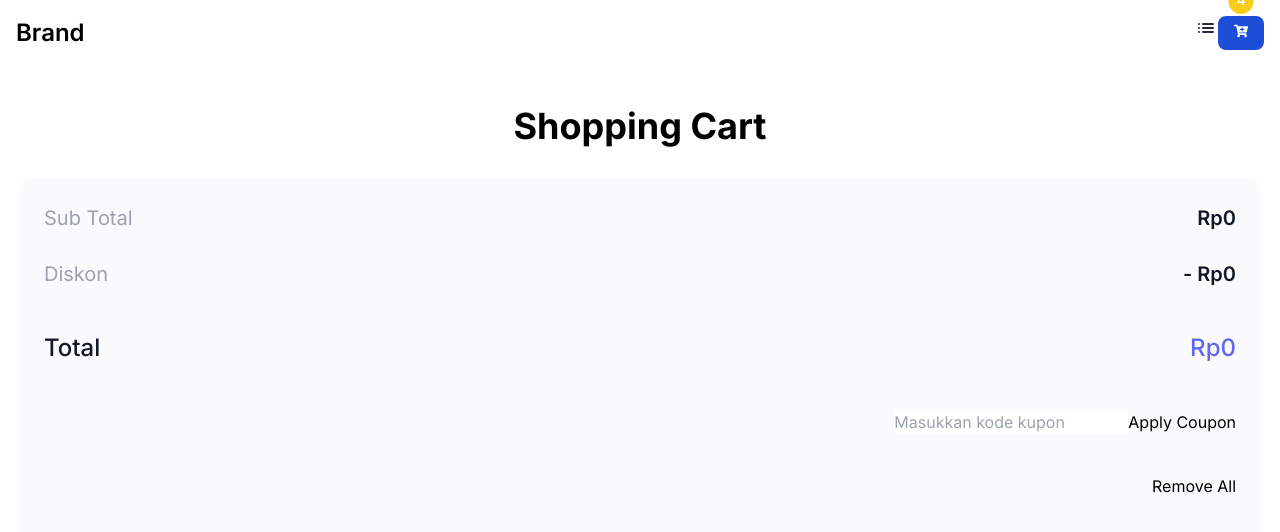
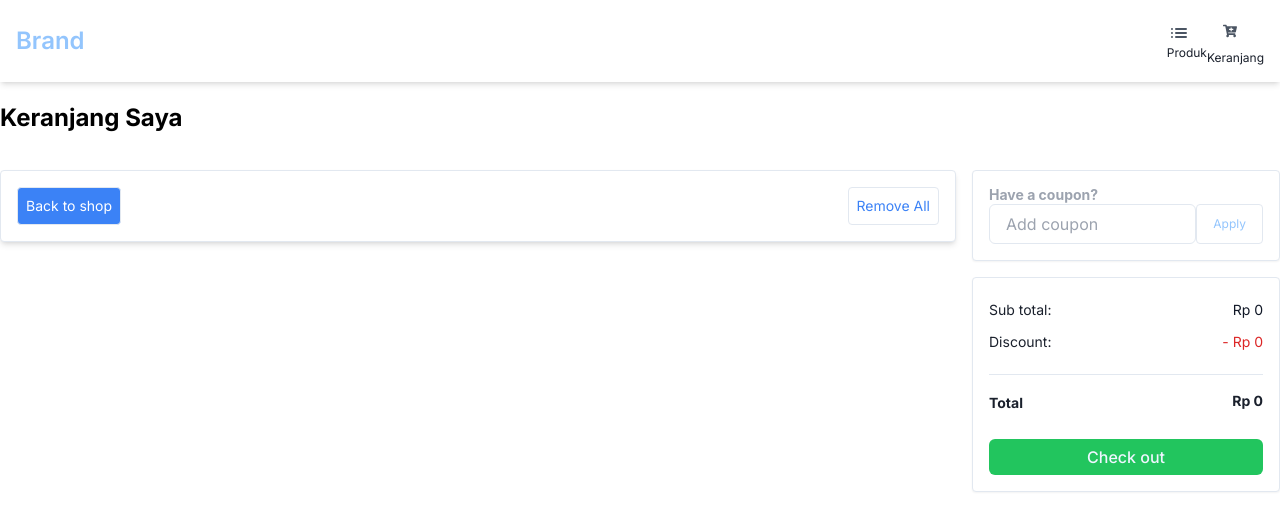
Before and after one commit to nadiyahatkh/blog-project, a Next.js app: page /cart in a window 1280 px wide. Shown: the top 532 px of the page. Built offline with nearby package versions, Linux system fonts and the light colour scheme.

Commit message:
repair view cart

```diff
--- a/app/cart/page.js
+++ b/app/cart/page.js
@@ -1,6 +1,30 @@
 'use client'
 import { useState, useEffect } from 'react';
 import CartItem from '../components/CartItems';
+import {
+  Box,
+  Button,
+  Card,
+  CardHeader,
+  CardBody,
+  CardFooter,
+  FormControl,
+  FormLabel,
+  Heading,
+  Input,
+  Modal,
+  ModalOverlay,
+  ModalContent,
+  ModalHeader,
+  ModalFooter,
+  ModalBody,
+  ModalCloseButton,
+  Stack,
+  StackDivider,
+  Text
+} from '@chakra-ui/react';
+import Link from 'next/link';
+import { formatCurrency } from '../utils/formatCurrency';
 
 
 const Cart = () => {
@@ -50,19 +74,14 @@ const Cart = () => {
 
 
   const handleApplyCoupon = () => {
-    // Misalkan Anda memiliki beberapa kode kupon yang valid
     const validCoupons = ['DISCOUNT10', 'SALE20'];
-
-    // Periksa apakah kode kupon yang dimasukkan pengguna ada di daftar kupon valid
     if (validCoupons.includes(couponCode)) {
-      // Terapkan diskon sesuai dengan kupon yang dimasukkan
       if (couponCode === 'DISCOUNT10') {
-        setDiscount(100); // Diskon sebesar 10
+        setDiscount(100);
       } else if (couponCode === 'SALE20') {
-        setDiscount(20); // Diskon sebesar 20
+        setDiscount(20);
       }
     } else {
-      // Tampilkan pesan kesalahan jika kupon tidak valid
       alert('Kode kupon tidak valid');
     }
   };
@@ -76,8 +95,8 @@ const Cart = () => {
   };
 
   const removeAllItems = () => {
-    localStorage.removeItem('cart'); // Menghapus keranjang dari local storage
-    setCart([]); // Menghapus semua item dari state keranjang
+    localStorage.removeItem('cart');
+    setCart([]);
     setTotalPrice(0);
     setDiscount(0);
   };
@@ -85,14 +104,52 @@ const Cart = () => {
 
 
   return (
-    <div className="py-10 relative">
-
-      <div className="w-full max-w-7xl px-4 md:px-5 lg-6 mx-auto">
-      <h2 class="title font-manrope font-bold text-4xl leading-10 mb-8 text-center text-black">Shopping Cart</h2>
-      {cart.map(product => (
-        <CartItem key={product.cartId} product={product} removeFromCart={removeFromCart} updateQuantity={updateQuantity} />
-      ))}
-      <div className="bg-gray-50 rounded-xl p-6 w-full mb-8 max-lg:max-w-xl max-lg:mx-auto">
+    <div className="py-4">
+      <div className="w-full max-w-7xl mx-auto">
+        <h2 class="title font-manrope font-bold text-2xl leading-10 mb-8 text-black">Keranjang Saya</h2>
+        <div className='grid grid-cols-4 gap-4'>
+          <div className='col-span-3'>
+            <div className='bg-white rounded border shadow-md p-4'>
+              {cart.map(product => (
+                <CartItem key={product.cartId} product={product} removeFromCart={removeFromCart} updateQuantity={updateQuantity} />
+              ))}
+              <div className='flex items-center justify-between w-full'>
+                <Link href="/" className='rounded border bg-blue-500 text-white p-2 text-sm'>
+                    Back to shop
+                </Link>
+                <button className="rounded border text-blue-500 text-sm p-2" onClick={removeAllItems}>Remove All</button>
+              </div>
+            </div>
+          </div>
+          <div className="col-span-1 flex flex-col gap-4">
+          <div className="bg-white rounded border shadow-sm p-4">
+            <Heading size="xs" className="text-gray-400">
+              Have a coupon?
+            </Heading>
+            <div className="flex">
+              <Input type="text" placeholder="Add coupon" className="flex-grow py-2" value={couponCode} onChange={(e) => setCouponCode(e.target.value)} />
+              <button onClick={handleApplyCoupon} className="px-4 py-2 text-xs rounded border text-blue-300 hover:bg-blue-200">Apply</button>
+            </div>
+          </div>
+          <div className="bg-white rounded border shadow-sm p-4 flex-grow-0">
+            <div className='flex items-center justify-between w-full'>
+              <p className='font-normal text-sm leading-8'>Sub total:</p>
+              <h6 className="font-normal text-sm leading-8 text-gray-900">{formatCurrency(totalPrice + discountAmount)}</h6>
+            </div>
+            <div className='flex items-center justify-between w-full'>
+              <p className='font-normal text-sm leading-8'>Discount:</p>
+              <h6 className="font-normal text-sm leading-8 text-red-600">- {formatCurrency(discountAmount)}</h6>
+            </div>
+            <hr class="my-4" />
+            <div class="flex items-center w-full justify-between">
+              <p class="text-sm font-bold">Total</p>
+                <h6 class="mb-1 text-sm font-bold">{formatCurrency(totalPrice)}</h6>
+            </div>
+            <button class="mt-6 w-full rounded-md bg-green-500 py-1.5 font-medium text-blue-50 hover:bg-green-200">Check out</button>
+          </div>
+      </div>
+        </div>
+      {/* <div className="bg-gray-50 rounded-xl p-6 w-full mb-8 max-lg:max-w-xl max-lg:mx-auto">
                 <div className="flex items-center justify-between w-full mb-6">
                     <p className="font-normal text-xl leading-8 text-gray-400">Sub Total</p>
                     <h6 className="font-semibold text-xl leading-8 text-gray-900">Rp{totalPrice + discountAmount}</h6>
@@ -113,7 +170,7 @@ const Cart = () => {
                     <button onClick={removeAllItems}>Remove All</button>
 
                 </div>
-            </div>
+            </div> */}
       </div>
     </div>
   );
--- a/app/components/CartItems.js
+++ b/app/components/CartItems.js
@@ -1,45 +1,51 @@
 import React from 'react';
+import { formatCurrency } from '../utils/formatCurrency';
+
 
 const CartItem = ({ product, removeFromCart, updateQuantity }) => {
 
-  const increaseQuantity = () => {
-    updateQuantity(product.cartId, product.quantity + 1);
-  };
+  // const increaseQuantity = () => {
+  //   updateQuantity(product.cartId, product.quantity + 1);
+  // };
 
-  const decreaseQuantity = () => {
-    if (product.quantity > 1) {
-      updateQuantity(product.cartId, product.quantity - 1);
-    }
+  // const decreaseQuantity = () => {
+  //   if (product.quantity > 1) {
+  //     updateQuantity(product.cartId, product.quantity - 1);
+  //   }
+  // };
+
+  const handleQuantityChange = (event) => {
+    const newQuantity = parseInt(event.target.value, 10);
+    updateQuantity(product.cartId, newQuantity);
   };
 
   return (
-    <div>
-      <div>
-          <div key={product.cartId} className="md:flex items-center mt-14 py-8 border-t border-gray-200">
-          <div className="w-1/4">
-              <img src={product.image} alt className="w-full h-full object-center object-cover" />
+        <div key={product.cartId} className="flex min-[500px]:flex-row min-[500px]:items-center gap-5 py-6  border-b border-gray-200 mb-3 justify-between">
+          <div className="w-full md:max-w-[126px] flex">
+              <img src={product.image}  className="mx-auto" alt="" />
+              <div className='md-col-span-2'>
+                <div className='flex flex-col'>
+                    <p className='font-semibold text-sm'>{product.name}</p>
+                    <button onClick={()=> removeFromCart(product.cartId)} className='text-xs p-1 w-[75px] text-red-500 rounded border cursor-pointer'>Remove</button>
+                </div>
+            </div>
           </div>
-          <div className="md:pl-3 md:w-3/4">
-              <div className="flex items-center justify-between w-full pt-1">
-                  <p className="text-base font-black leading-none text-gray-800">{product.name}</p>
-              </div>
-              <div className="flex items-center justify-between pt-5 pr-6">
-                <div className="flex items-center">
-                  <button onClick={decreaseQuantity} className="text-xs leading-3 underline text-red-500 pl-5 cursor-pointer">-</button>
-                  <p className="text-base font-black leading-none text-gray-800 mx-2">Quantity: {product.quantity}</p>
-                  <button onClick={increaseQuantity} className="text-xs leading-3 underline text-green-500 pl-5 cursor-pointer">+</button>
-                </div>
-                  <div className="flex itemms-center">
-                      <button onClick={() => removeFromCart(product.cartId)} className="text-xs leading-3 underline text-red-500 pl-5 cursor-pointer">Remove</button>
-                  </div>
-                  <p className="text-base font-black leading-none text-gray-800">Rp{product.price}</p>
-              </div>
-          </div>
-      </div>
+            <div className=''>
+                <p>{formatCurrency(product.price)}</p>
+                {/* <label htmlFor={`quantity-${product.cartId}`} className="mr-2">Quantity:</label> */}
+                <select
+                  id={`quantity-${product.cartId}`}
+                  value={product.quantity}
+                  onChange={handleQuantityChange}
+                  className="border border-gray-300 rounded px-2 py-1"
+                >
+                  {Array.from({ length: 10 }, (_, i) => i + 1).map(number => (
+                    <option key={number} value={number}>Qty: {number}</option>
+                  ))}
+                </select>
+            </div>
 
-
-      </div>
-    </div>
+        </div>
   );
 };
 
--- a/app/data/productsData.js
+++ b/app/data/productsData.js
@@ -16,7 +16,7 @@ export const productsData = [
     {
       id: 3,
       name: 'Wide trousers',
-      image: 'https://d29c1z66frfv6c.cloudfront.net/pub/media/catalog/product/large/0a2eba033cc823f76eb58bf4875ac554fd677050_xxl-1.jpg',
+      image: 'https://cdn.eraspace.com/media/catalog/product/a/i/airpods_3rd_generation__1_1.jpg',
       price: 699900,
       category: 'pakaian',
     },
--- a/app/layout.js
+++ b/app/layout.js
@@ -1,7 +1,7 @@
 import { Inter } from "next/font/google";
 import "./globals.css";
-
 import Navbar from "./navbar";
+import { Providers } from "./providers";
 
 const inter = Inter({ subsets: ["latin"] });
 
@@ -14,8 +14,11 @@ export default function RootLayout({ children }) {
   return (
     <html lang="en">
       <body className={inter.className}>
+        <Providers>
         <Navbar />
-        {children}</body>
+        {children}
+        </Providers>
+        </body>
     </html>
   );
 }
--- a/app/navbar.jsx
+++ b/app/navbar.jsx
@@ -8,23 +8,29 @@ export default function Navbar(){
 
 
     return (
-        <nav className="bg-white border-gray-200 dark:bg-gray-900">
+        <nav className="bg-white border-gray-200 shadow-md">
         <div className="max-w-screen-xl flex flex-wrap items-center justify-between mx-auto p-4">
-            <span className="self-center text-2xl font-semibold whitespace-nowrap dark:text-white">Brand</span>
-        <div className="flex ml-auto">
+            <span className="self-center text-2xl font-semibold whitespace-nowrap text-blue-300">Brand</span>
+        <div className="flex items-center ml-auto">
         <Link href="/">
-        <svg class="w-6 h-6 text-gray-800 dark:text-white" aria-hidden="true" xmlns="http://www.w3.org/2000/svg" width="24" height="24" fill="none" viewBox="0 0 24 24">
+        <svg class="w-6 h-6 text-gray-600 " aria-hidden="true" xmlns="http://www.w3.org/2000/svg" width="24" height="24" fill="none" viewBox="0 0 24 24">
             <path stroke="currentColor" stroke-linecap="round" stroke-width="2" d="M9 8h10M9 12h10M9 16h10M4.99 8H5m-.02 4h.01m0 4H5"/>
         </svg>
+        <div className="text-xs">
+            Produk
+        </div>
 
         </Link>
         <Link href="./cart">
 
-        <button className='text-white bg-blue-700 hover:bg-blue-800 focus:ring-4 focus:outline-none focus:ring-blue-300 font-medium rounded-lg text-sm px-4 py-2 text-center dark:bg-blue-600 dark:hover:bg-blue-700 dark:focus:ring-blue-800'>
+        <button className='text-gray-600 hover:bg-blue-800 focus:ring-4 focus:outline-none focus:ring-blue-300 font-medium rounded-lg text-sm px-4 py-2 text-center'>
         <FaCartPlus className='mb-1'/>
-        <span className="absolute top-0 left-100 transform -translate-x-1/2 -translate-y-1/2 rounded-full px-2 py-1 bg-yellow-400">4</span>
+        {/* <span className="absolute top-0 left-100 transform -translate-x-1/2 -translate-y-1/2 rounded-full px-2 py-1 bg-yellow-400">4</span> */}
 
         </button>
+        <div className='text-xs'>
+            Keranjang
+        </div>
         </Link>
 
         </div>
--- /dev/null
+++ b/app/providers.jsx
@@ -0,0 +1,8 @@
+// app/providers.tsx
+'use client'
+
+import { ChakraProvider } from '@chakra-ui/react'
+
+export function Providers({ children }) {
+  return <ChakraProvider>{children}</ChakraProvider>
+}
--- /dev/null
+++ b/app/utils/formatCurrency.js
@@ -0,0 +1,8 @@
+// utils/formatCurrency.js
+export const formatCurrency = (value) => {
+    return new Intl.NumberFormat('id-ID', {
+      style: 'currency',
+      currency: 'IDR',
+      minimumFractionDigits: 0,
+    }).format(value);
+  };
--- a/package.json
+++ b/package.json
@@ -9,6 +9,11 @@
     "lint": "next lint"
   },
   "dependencies": {
+    "@chakra-ui/next-js": "^2.2.0",
+    "@chakra-ui/react": "^2.8.2",
+    "@emotion/react": "^11.11.4",
+    "@emotion/styled": "^11.11.5",
+    "framer-motion": "^11.2.0",
     "next": "14.1.3",
     "react": "^18",
     "react-dom": "^18",
```
Also changed, not shown: 1 other file (tests, documents, lock files or other folders).
